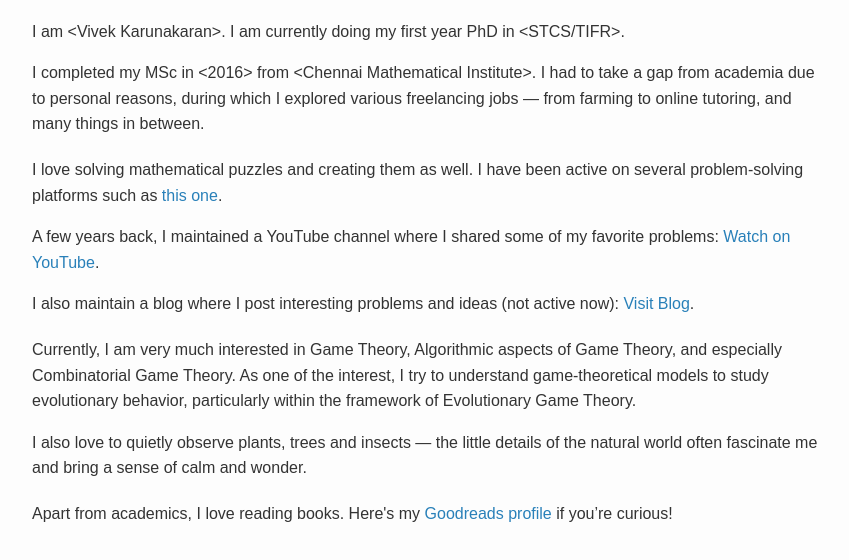
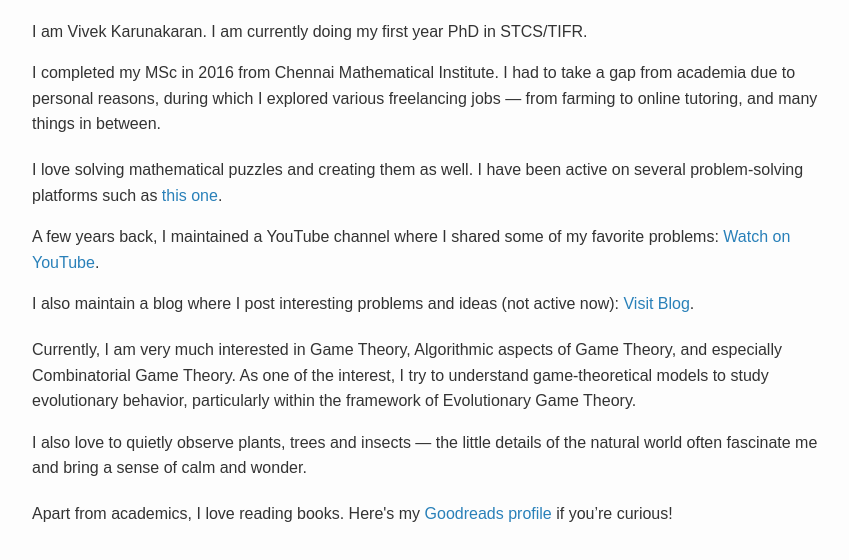
Before and after one commit to vivek832040/vivekkarunakaran, a plain HTML site: page index.html in a window 1280 px wide. Shown: the part 94-654 px from the top of the page, without its empty margins (8-857 px from the left). Drawn offline with Linux system fonts and the light colour scheme.

Commit message:
Update index.html

```diff
--- a/index.html
+++ b/index.html
@@ -34,8 +34,8 @@
   <h1>About Me</h1>
 
   <div class="section">
-    <p>I am &lt;Vivek Karunakaran&gt;. I am currently doing my first year PhD in &lt;STCS/TIFR&gt;.</p>
-    <p>I completed my MSc in &lt;2016&gt; from &lt;Chennai Mathematical Institute&gt;. I had to take a gap from academia due to personal reasons, during which I explored various freelancing jobs — from farming to online tutoring, and many things in between.</p>
+    <p>I am Vivek Karunakaran. I am currently doing my first year PhD in STCS/TIFR.</p>
+    <p>I completed my MSc in 2016 from Chennai Mathematical Institute. I had to take a gap from academia due to personal reasons, during which I explored various freelancing jobs — from farming to online tutoring, and many things in between.</p>
   </div>
 
   <div class="section">
```
